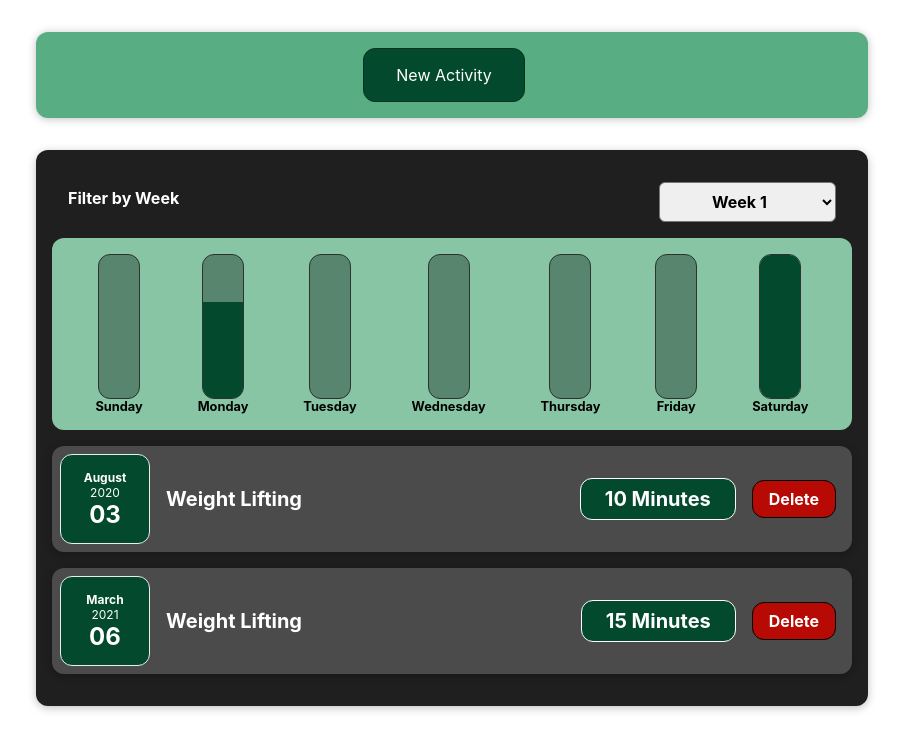
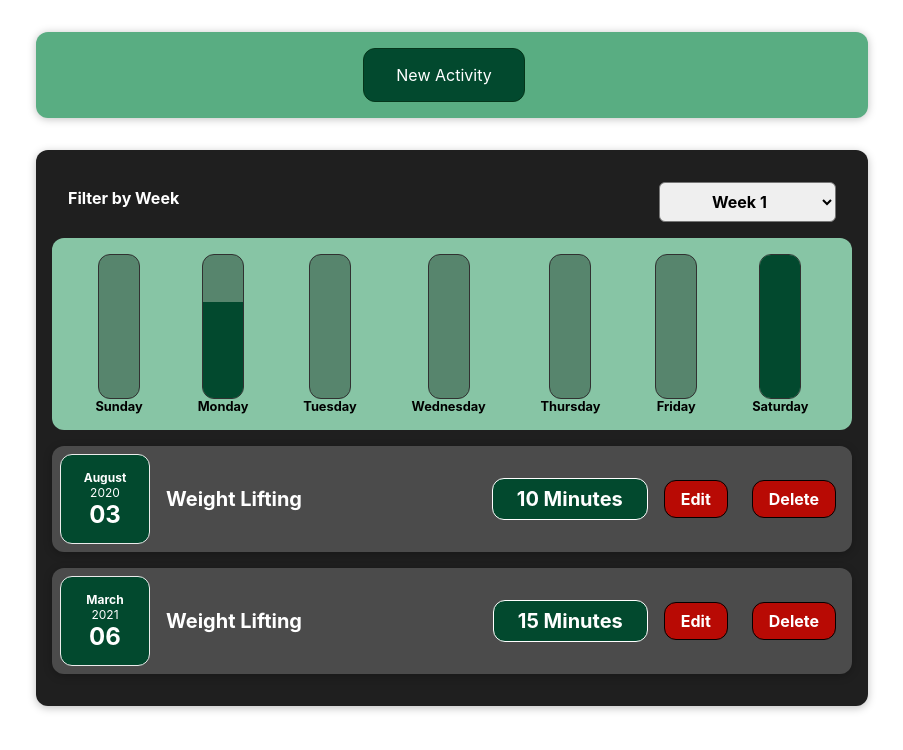
Before and after one commit to Jenil245/Fitness-Tracker, a React (Create React App) app: page / in a window 1280 px wide. Shown: the top 750 px of the page, without its empty margins (188-1091 px from the left). Built offline with nearby package versions, Linux system fonts and the light colour scheme.

Commit message:
started working on Edit Activity functionality

```diff
--- a/src/App.js
+++ b/src/App.js
@@ -51,15 +51,31 @@ function App() {
   }
 
   const deleteActivityHandler = (activityId) => {
-    console.log("ind delete",activityId)
     setAllActivities(prevActivities => prevActivities.filter((activity) => activity.id!==activityId))
-    console.log(allActivities)
+  }
+
+  const changeActivityHandler = (activityData) => {
+
+    //   i = allActivities.findIndex(activity => activity.id === activityId)
+    //   for( key in allActivities[i]){
+
+
+    //   }
+
+    // })
+
+    editedActivity = allActivities.filter(activity => activity.id === activityData.id)
+    for (key in editedActivity) {
+      editedActivity.key = activityData.key
+    }
+
+    setAllActivities(prevActivities => [...prevActivities,editedActivity])
   }
 
   return (
     <div>
         <AddActivity onAddNewActivity={addNewActivityHandler} />
-        <FitnessActivities allActivities={allActivities} onDelete={deleteActivityHandler}/>
+        <FitnessActivities allActivities={allActivities} onDelete={deleteActivityHandler} onEdit={changeActivityHandler} />
     </div>
   );
 }
--- a/src/components/Activities/ActivityItem.js
+++ b/src/components/Activities/ActivityItem.js
@@ -5,8 +5,16 @@ import './ActivityItem.css';
 function ActivityItem(props) {
 
   const deleteActivityHandler = () => {
-    console.log("in delete")
     props.onDelete(props.id)
+  }
+
+  const editActivityHandler = () => {
+    props.onEdit({
+      id:props.id,
+      date:props.date,
+      title:props.activityTitle,
+      duration:props.activityDuration
+    })
   }
 
   return (
@@ -18,6 +26,7 @@ function ActivityItem(props) {
           {props.activityDuration} Minutes
         </div>
       </div>
+      <button onClick={editActivityHandler}>Edit</button>
       <button onClick={deleteActivityHandler}>Delete</button>
     </Card>
   );
--- a/src/components/Activities/ActivityList.js
+++ b/src/components/Activities/ActivityList.js
@@ -20,6 +20,7 @@ function ActivityList(props) {
           activityTitle={activity.title}
           activityDuration={activity.duration}
           onDelete={props.onDelete}
+          onEdit={props.onEdit}
         />
       ))}
     </div>
--- a/src/components/Activities/FitnessActivities.js
+++ b/src/components/Activities/FitnessActivities.js
@@ -24,7 +24,7 @@ function FitnessActivities(props) {
 
       <ActivitiesChart activities={filteredActivities} />
 
-      <ActivityList filteredActivities={filteredActivities} onDelete={props.onDelete}/>
+      <ActivityList filteredActivities={filteredActivities} onDelete={props.onDelete} onEdit={props.onEdit} />
     </Card>
   );
 }
```
